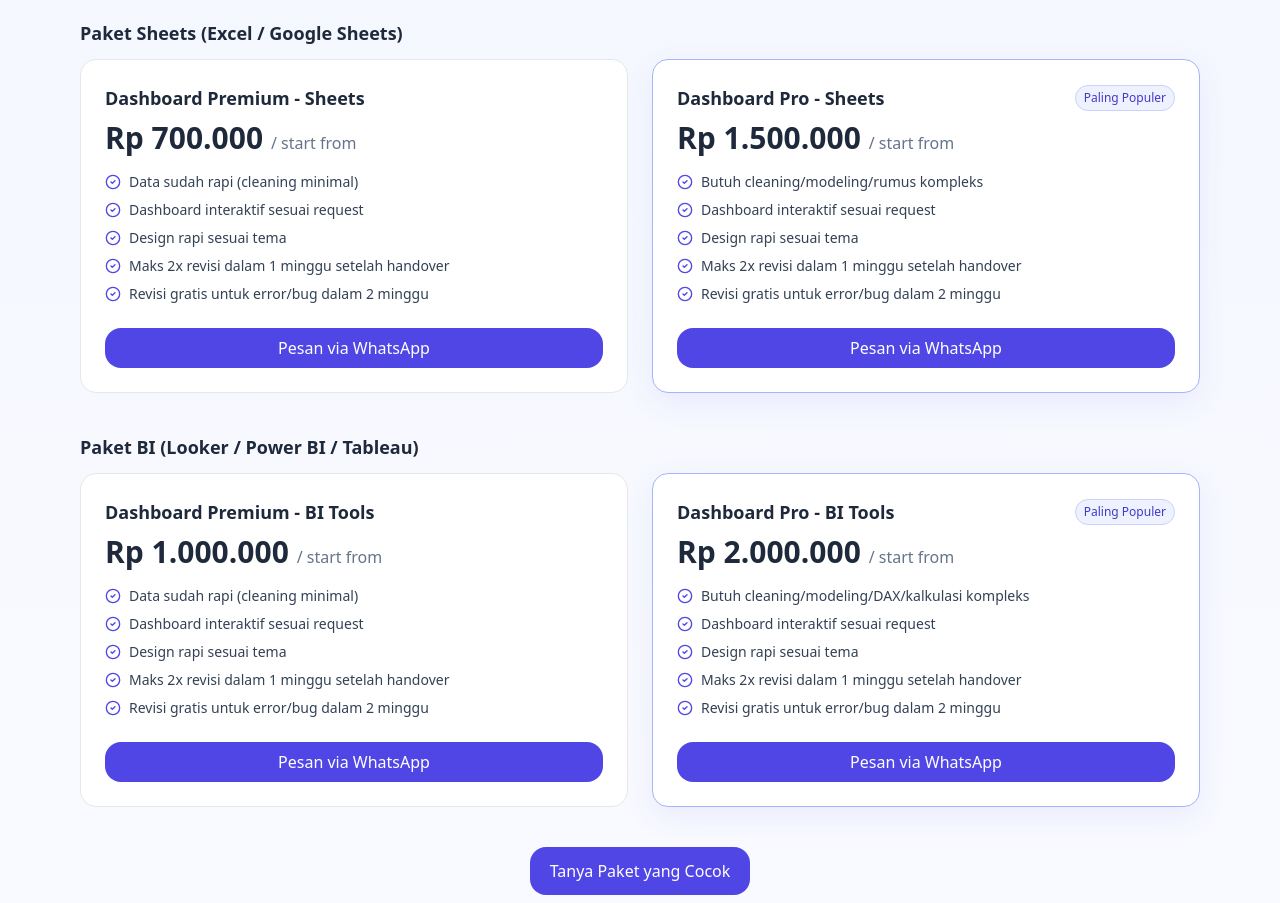
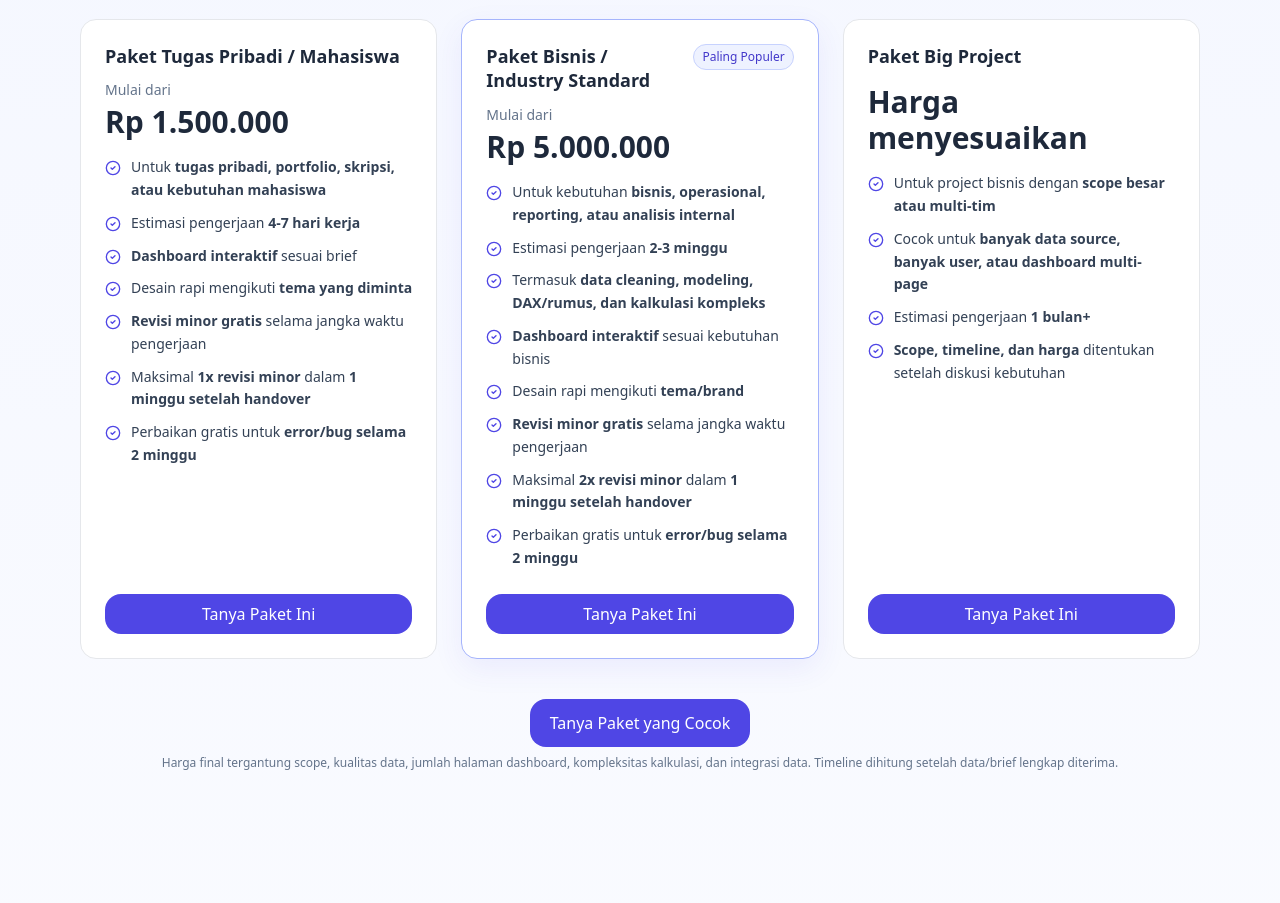
Before and after one commit to allesandroya/jasa-bikin-dashboard, a React (Vite) app: page / in a window 1280 px wide. Shown: the part 1860-2763 px from the top of the page. Built offline with nearby package versions, Linux system fonts and the light colour scheme.

Commit message:
Update pricing packages

```diff
--- a/src/pages/PortfolioServicePage.jsx
+++ b/src/pages/PortfolioServicePage.jsx
@@ -1,5 +1,5 @@
 import React, { useEffect, useMemo, useRef, useState } from "react";
-import { motion } from "framer-motion";
+import { motion as Motion } from "framer-motion";
 import {
   Gauge, Database, Settings2, Palette, Clock3, ArrowRight, CheckCircle2, ChevronRight,
   FileSpreadsheet, MonitorSmartphone, BarChart3, LineChart, Filter, X, Maximize2,
@@ -491,9 +491,9 @@ export default function PortfolioServicePage() {
           </nav>
           <a
             className="inline-flex items-center px-4 py-2 rounded-2xl bg-indigo-600 text-white hover:bg-indigo-700"
-            href={wa("Hi kak, mau tanya-tanya dulu tentang jasa pembuatan dashboard ya 🙌")}
+            href="#pricing"
           >
-            Chat WhatsApp
+            Lihat Harga
           </a>
         </div>
       </header>
@@ -502,7 +502,7 @@ export default function PortfolioServicePage() {
       <section className="max-w-6xl mx-auto px-4 py-14 md:py-20">
         <div className="grid md:grid-cols-2 gap-10 items-center">
           <div>
-            <motion.h1
+            <Motion.h1
               initial={{ opacity: 0, y: 10 }}
               animate={{ opacity: 1, y: 0 }}
               transition={{ duration: 0.5 }}
@@ -510,7 +510,7 @@ export default function PortfolioServicePage() {
             >
               Bangun <span className="text-indigo-600">Dashboard Interaktif</span>{" "}
               yang Bikin Keputusan Lebih Cepat
-            </motion.h1>
+            </Motion.h1>
             <p className="mt-4 text-slate-600 md:text-lg">
               Jasa dashboard untuk <b>Excel</b>, <b>Google Sheets</b>, <b>Looker Studio</b>, <b>Power BI</b>, dan <b>Tableau</b>.
               Fokus: insight cepat, otomasi rapi, desain sesuai brand.
@@ -524,9 +524,9 @@ export default function PortfolioServicePage() {
             <div className="mt-8 flex flex-wrap gap-3">
               <a
                 className="inline-flex items-center px-5 py-3 rounded-2xl bg-indigo-600 text-white hover:bg-indigo-700"
-                href={wa("Hi kak, mau tanya-tanya dulu tentang jasa pembuatan dashboard ya 🙌")}
+                href="#pricing"
               >
-                Konsultasi Gratis <ArrowRight className="ml-2 h-4 w-4" />
+                Lihat Harga <ArrowRight className="ml-2 h-4 w-4" />
               </a>
               <a className="inline-flex items-center px-5 py-3 rounded-2xl border border-slate-300 hover:bg-slate-50" href="#portfolio">
                 Lihat Portfolio
@@ -538,7 +538,7 @@ export default function PortfolioServicePage() {
           </div>
 
           <div className="md:pl-6">
-            <motion.div initial={{ opacity: 0, scale: 0.98 }} animate={{ opacity: 1, scale: 1 }} className="grid grid-cols-2 gap-4">
+            <Motion.div initial={{ opacity: 0, scale: 0.98 }} animate={{ opacity: 1, scale: 1 }} className="grid grid-cols-2 gap-4">
               <NeedCard
                 icon={<FileSpreadsheet className="h-5 w-5" />}
                 title="Excel / Sheets"
@@ -567,7 +567,7 @@ export default function PortfolioServicePage() {
                 line2="Pas untuk presentasi eksekutif."
                 color="indigo"
               />
-            </motion.div>
+            </Motion.div>
           </div>
         </div>
       </section>
@@ -605,7 +605,7 @@ export default function PortfolioServicePage() {
 
         <div className="grid grid-cols-1 sm:grid-cols-2 md:grid-cols-3 gap-5">
           {items.map((it) => (
-            <motion.div key={it.id} initial={{ opacity: 0, y: 8 }} animate={{ opacity: 1, y: 0 }}>
+            <Motion.div key={it.id} initial={{ opacity: 0, y: 8 }} animate={{ opacity: 1, y: 0 }}>
               <button
                 className="w-full text-left rounded-2xl border bg-white overflow-hidden hover:shadow-md transition"
                 onClick={() => setActive(it)}
@@ -643,7 +643,7 @@ export default function PortfolioServicePage() {
                   </div>
                 </div>
               </button>
-            </motion.div>
+            </Motion.div>
           ))}
         </div>
 
@@ -669,61 +669,47 @@ export default function PortfolioServicePage() {
           <h2 className="text-2xl md:text-4xl font-bold">Paket & Harga</h2>
         </div>
 
-        <h3 className="text-lg font-semibold mb-3">Paket Sheets (Excel / Google Sheets)</h3>
-        <div className="grid md:grid-cols-2 gap-6 items-stretch">
+        <div className="grid md:grid-cols-3 gap-6 items-stretch">
           <PriceCard
-            title="Dashboard Premium - Sheets"
-            price={700_000}
+            title="Paket Tugas Pribadi / Mahasiswa"
+            price={1_500_000}
             bullets={[
-              "Data sudah rapi (cleaning minimal)",
-              "Dashboard interaktif sesuai request",
-              "Design rapi sesuai tema",
-              "Maks 2x revisi dalam 1 minggu setelah handover",
-              "Revisi gratis untuk error/bug dalam 2 minggu",
+              <>Untuk <strong>tugas pribadi, portfolio, skripsi, atau kebutuhan mahasiswa</strong></>,
+              <>Estimasi pengerjaan <strong>4-7 hari kerja</strong></>,
+              <><strong>Dashboard interaktif</strong> sesuai brief</>,
+              <>Desain rapi mengikuti <strong>tema yang diminta</strong></>,
+              <><strong>Revisi minor gratis</strong> selama jangka waktu pengerjaan</>,
+              <>Maksimal <strong>1x revisi minor</strong> dalam <strong>1 minggu setelah handover</strong></>,
+              <>Perbaikan gratis untuk <strong>error/bug selama 2 minggu</strong></>,
             ]}
-            ctaMsg="hi kak, mau tanya-tanya tentang paket dashboard premium excel/sheets nih 🙌"
+            ctaMsg="Halo kak, saya mau tanya paket tugas pribadi/mahasiswa untuk pembuatan dashboard."
           />
           <PriceCard
-            title="Dashboard Pro - Sheets"
-            price={1_500_000}
+            title="Paket Bisnis / Industry Standard"
+            price={5_000_000}
             accent
             bullets={[
-              "Butuh cleaning/modeling/rumus kompleks",
-              "Dashboard interaktif sesuai request",
-              "Design rapi sesuai tema",
-              "Maks 2x revisi dalam 1 minggu setelah handover",
-              "Revisi gratis untuk error/bug dalam 2 minggu",
+              <>Untuk kebutuhan <strong>bisnis, operasional, reporting, atau analisis internal</strong></>,
+              <>Estimasi pengerjaan <strong>2-3 minggu</strong></>,
+              <>Termasuk <strong>data cleaning, modeling, DAX/rumus, dan kalkulasi kompleks</strong></>,
+              <><strong>Dashboard interaktif</strong> sesuai kebutuhan bisnis</>,
+              <>Desain rapi mengikuti <strong>tema/brand</strong></>,
+              <><strong>Revisi minor gratis</strong> selama jangka waktu pengerjaan</>,
+              <>Maksimal <strong>2x revisi minor</strong> dalam <strong>1 minggu setelah handover</strong></>,
+              <>Perbaikan gratis untuk <strong>error/bug selama 2 minggu</strong></>,
             ]}
-            ctaMsg="hi kak, mau tanya-tanya tentang paket dashboard pro excel/sheets nih 🙌"
-          />
-        </div>
-
-        <h3 className="text-lg font-semibold mt-10 mb-3">Paket BI (Looker / Power BI / Tableau)</h3>
-        <div className="grid md:grid-cols-2 gap-6 items-stretch">
-          <PriceCard
-            title="Dashboard Premium - BI Tools"
-            price={1_000_000}
-            bullets={[
-              "Data sudah rapi (cleaning minimal)",
-              "Dashboard interaktif sesuai request",
-              "Design rapi sesuai tema",
-              "Maks 2x revisi dalam 1 minggu setelah handover",
-              "Revisi gratis untuk error/bug dalam 2 minggu",
-            ]}
-            ctaMsg="hi kak, mau tanya-tanya tentang paket dashboard premium BI (Looker/Power BI/Tableau) nih 🙌"
+            ctaMsg="Halo kak, saya mau tanya paket bisnis / industry standard untuk pembuatan dashboard."
           />
           <PriceCard
-            title="Dashboard Pro - BI Tools"
-            price={2_000_000}
-            accent
+            title="Paket Big Project"
+            priceLabel="Harga menyesuaikan"
             bullets={[
-              "Butuh cleaning/modeling/DAX/kalkulasi kompleks",
-              "Dashboard interaktif sesuai request",
-              "Design rapi sesuai tema",
-              "Maks 2x revisi dalam 1 minggu setelah handover",
-              "Revisi gratis untuk error/bug dalam 2 minggu",
+              <>Untuk project bisnis dengan <strong>scope besar atau multi-tim</strong></>,
+              <>Cocok untuk <strong>banyak data source, banyak user, atau dashboard multi-page</strong></>,
+              <>Estimasi pengerjaan <strong>1 bulan+</strong></>,
+              <><strong>Scope, timeline, dan harga</strong> ditentukan setelah diskusi kebutuhan</>,
             ]}
-            ctaMsg="hi kak, mau tanya-tanya tentang paket dashboard pro BI (Looker/Power BI/Tableau) nih 🙌"
+            ctaMsg="Halo kak, saya mau tanya paket big project untuk pembuatan dashboard."
           />
         </div>
 
@@ -735,7 +721,7 @@ export default function PortfolioServicePage() {
             Tanya Paket yang Cocok
           </a>
           <p className="text-xs text-slate-500 mt-2">
-            Harga “start from” — final tergantung cakupan, jumlah halaman, dan integrasi data.
+            Harga final tergantung scope, kualitas data, jumlah halaman dashboard, kompleksitas kalkulasi, dan integrasi data. Timeline dihitung setelah data/brief lengkap diterima.
           </p>
         </div>
       </section>
@@ -869,9 +855,9 @@ export default function PortfolioServicePage() {
               <div className="mt-4">
                 <a
                   className="inline-flex items-center px-5 py-3 rounded-2xl bg-indigo-600 text-white hover:bg-indigo-700"
-                  href={wa("Halo, saya ingin membuat dashboard. Berikut gambaran kebutuhan saya: ...")}
+                  href="#pricing"
                 >
-                  Chat WhatsApp Sekarang
+                  Lihat Paket & Harga
                 </a>
               </div>
               <div className="mt-3 text-xs text-slate-500">Balasan cepat di jam kerja (WIB).</div>
@@ -889,7 +875,7 @@ export default function PortfolioServicePage() {
           <div className="flex items-center gap-4">
             <a className="hover:underline" href="#portfolio">Portfolio</a>
             <a className="hover:underline" href="#pricing">Harga</a>
-            <a className="hover:underline" href={wa("Halo, saya ingin menanyakan ketersediaan jadwal pembuatan dashboard.")}>Contact</a>
+            <a className="hover:underline" href="#faq">FAQ</a>
           </div>
           <div>© {new Date().getFullYear()} Kerja.id — All rights reserved.</div>
         </div>
@@ -1002,12 +988,6 @@ function ModalPanel({ data, onClose }) {
               <Detail title="Problem" text={data.problem} variant="problem" />
               <Detail title="Objektif" text={data.objective} variant="objective" />
               <Detail title="Solusi" text={data.solution} variant="solution" />
-              <a
-                className="inline-flex items-center justify-center w-full px-4 py-2 rounded-2xl bg-indigo-600 text-white hover:bg-indigo-700"
-                href={wa(`Hi kak, saya tertarik project seperti: ${data.title}. Boleh diskusi scope & timeline?`)}
-              >
-                Diskusikan Proyek Ini
-              </a>
             </div>
           </div>
         </div>
@@ -1019,20 +999,22 @@ function ModalPanel({ data, onClose }) {
 /* ============================
    UI KOMPONEN KECIL
 ============================= */
-function PriceCard({ title, price, bullets, ctaMsg, accent = false }) {
+function PriceCard({ title, price, priceLabel, bullets, ctaMsg, accent = false }) {
   return (
     <div className={`h-full rounded-2xl border bg-white p-6 flex flex-col ${accent ? "border-indigo-300 shadow-[0_10px_30px_rgba(79,70,229,0.08)]" : ""}`}>
-      <div className="flex items-center justify-between">
-        <div className="text-lg font-semibold">{title}</div>
-        {accent && <span className="px-2 py-1 text-xs rounded-full bg-indigo-50 text-indigo-700 border border-indigo-200">Paling Populer</span>}
+      <div className="flex items-start justify-between gap-3">
+        <div className="text-lg font-semibold leading-snug">{title}</div>
+        {accent && <span className="shrink-0 px-2 py-1 text-xs rounded-full bg-indigo-50 text-indigo-700 border border-indigo-200">Paling Populer</span>}
       </div>
-      <div className="text-3xl font-bold mt-2">
-        {rupiah(price)} <span className="text-base font-normal text-slate-500">/ start from</span>
+      {!priceLabel && <div className="text-sm font-medium text-slate-500 mt-3">Mulai dari</div>}
+      <div className={`font-bold ${priceLabel ? "text-3xl mt-4" : "text-3xl mt-1"}`}>
+        {priceLabel || rupiah(price)}
       </div>
-      <ul className="space-y-2 mt-4">
+      <ul className="mt-4 flex-1 space-y-2.5">
         {bullets.map((b, i) => (
-          <li key={i} className="flex gap-2 text-slate-700 text-sm">
-            <CheckCircle2 className="h-4 w-4 text-indigo-600 mt-0.5" /> {b}
+          <li key={i} className="grid grid-cols-[1rem_1fr] gap-2.5 text-sm leading-relaxed text-slate-700">
+            <CheckCircle2 className="mt-1 h-4 w-4 shrink-0 text-indigo-600" aria-hidden="true" />
+            <span>{b}</span>
           </li>
         ))}
       </ul>
@@ -1040,7 +1022,7 @@ function PriceCard({ title, price, bullets, ctaMsg, accent = false }) {
         className="mt-6 inline-flex items-center justify-center w-full px-4 py-2 rounded-2xl bg-indigo-600 text-white hover:bg-indigo-700"
         href={wa(ctaMsg)}
       >
-        Pesan via WhatsApp
+        Tanya Paket Ini
       </a>
 
     </div>
```
